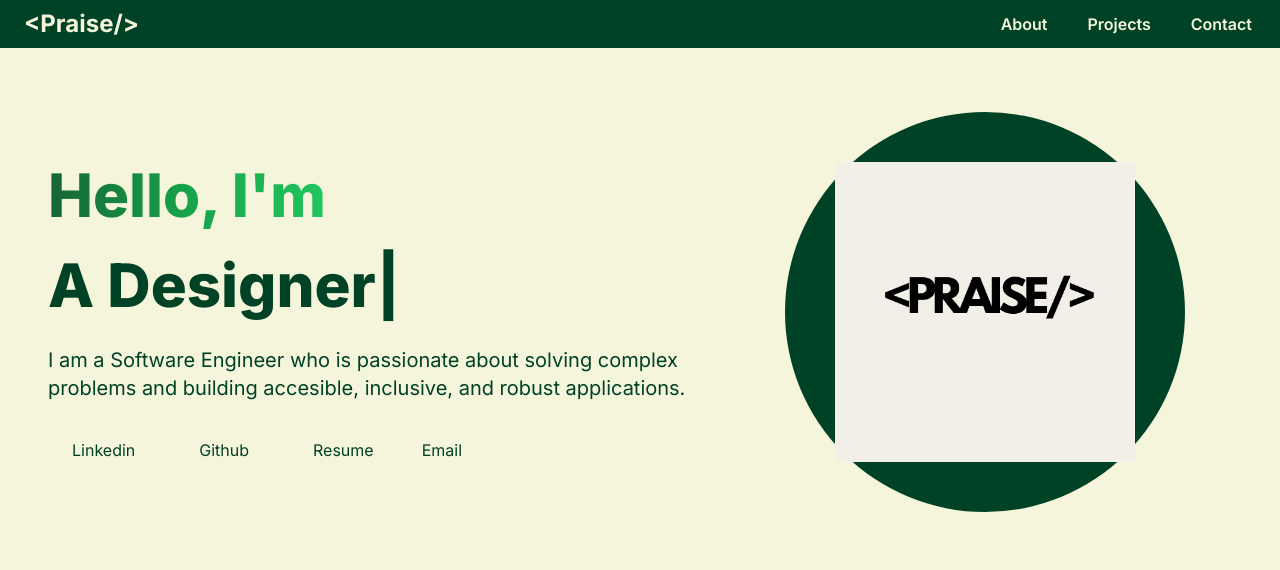
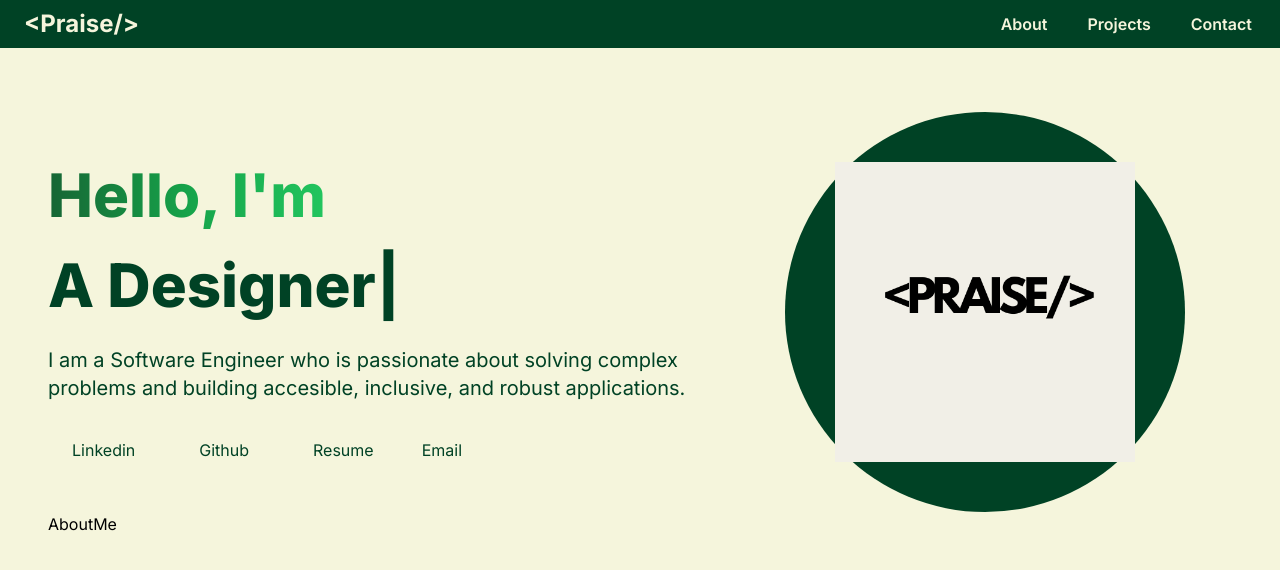
Before and after one commit to praisepelumi/new-portfolio-website, a Next.js app: page / in a window 1280 px wide. Shown: the top 570 px of the page. Built offline with nearby package versions, Linux system fonts and the light colour scheme.

Commit message:
imported about me component

```diff
--- a/src/app/page.js
+++ b/src/app/page.js
@@ -1,13 +1,15 @@
 import Image from 'next/image'
 import MainHeader  from './components/MainHeader';
 import NavBar from './components/NavBar';
+import AboutMe from './components/AboutMe';
 
 export default function Home() {
   return (
     <main className="flex min-h-screen flex-col bg-[#F5F5DC]">
-      <NavBar/>
+      <NavBar />
       <div className="container mt-24 mx-auto px-12 py-4">
         <MainHeader />
+        <AboutMe />
       </div>
 
     </main>
```
